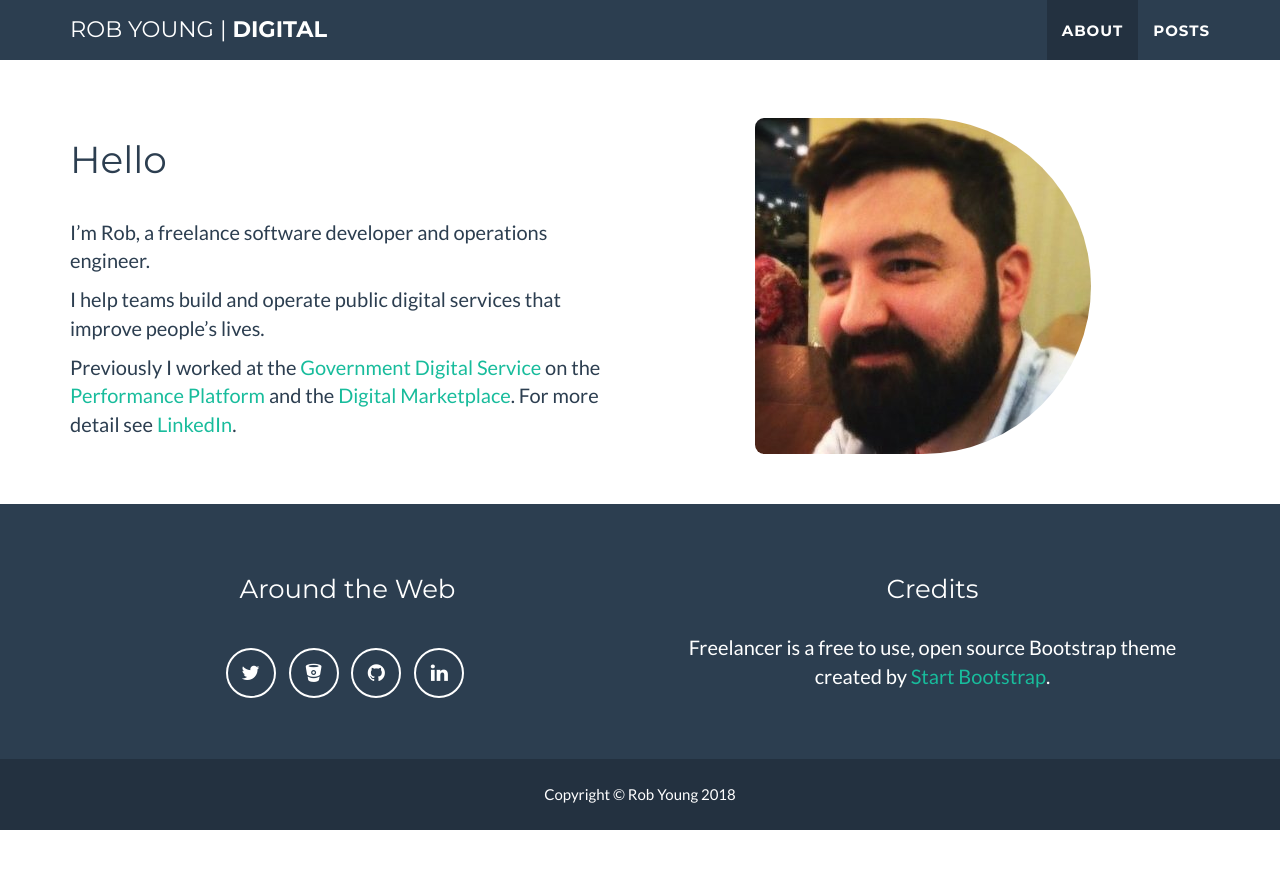
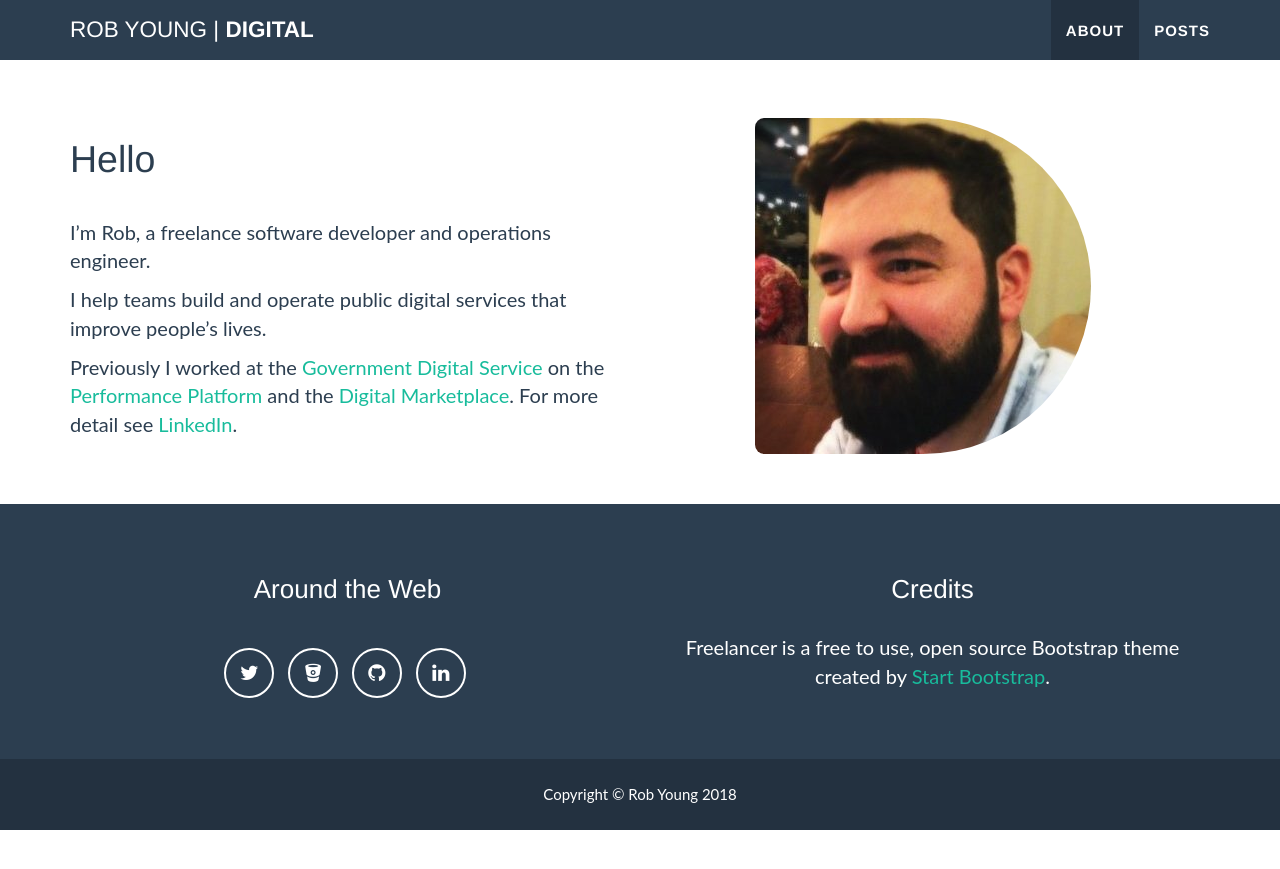
Before and after one commit to robyoung/robyoung.github.io, a Jekyll site: the page built from index.html, in a window 1280 px wide. Shown: the top 869 px of the page. Built offline with Jekyll 4.4.1, drawn with Linux system fonts in a browser that asks for light colours.

Commit message:
Remove Montserrat font
I prefer Helvetica

```diff
--- a/_includes/css/main.css
+++ b/_includes/css/main.css
@@ -31,7 +31,7 @@ h3,
 h4,
 h5,
 h6 {
-    font-family: Montserrat,"Helvetica Neue",Helvetica,Arial,sans-serif;
+    font-family: "Helvetica Neue",Helvetica,Arial,sans-serif;
 }
 
 hr.star-light,
@@ -96,7 +96,7 @@ header img {
 header .intro-text .name {
     display: block;
     text-transform: uppercase;
-    font-family: Montserrat,"Helvetica Neue",Helvetica,Arial,sans-serif;
+    font-family: "Helvetica Neue",Helvetica,Arial,sans-serif;
     font-size: 2em;
     font-weight: 700;
 }
@@ -142,7 +142,7 @@ header .intro-text .skills {
 
 .navbar {
     text-transform: uppercase;
-    font-family: Montserrat,"Helvetica Neue",Helvetica,Arial,sans-serif;
+    font-family: "Helvetica Neue",Helvetica,Arial,sans-serif;
     font-weight: 700;
 }
 
--- a/_includes/head.html
+++ b/_includes/head.html
@@ -19,8 +19,6 @@
 
     <!-- Custom Fonts -->
     <link rel="stylesheet" href="{{ "/css/font-awesome/css/font-awesome.min.css" }}">
-    <link href="//fonts.googleapis.com/css?family=Montserrat:400,700" rel="stylesheet" type="text/css">
-    <link href="//fonts.googleapis.com/css?family=Lato:400,700,400italic,700italic" rel="stylesheet" type="text/css">
 
     <!-- HTML5 Shim and Respond.js IE8 support of HTML5 elements and media queries -->
     <!-- WARNING: Respond.js doesn't work if you view the page via file:// -->
```
